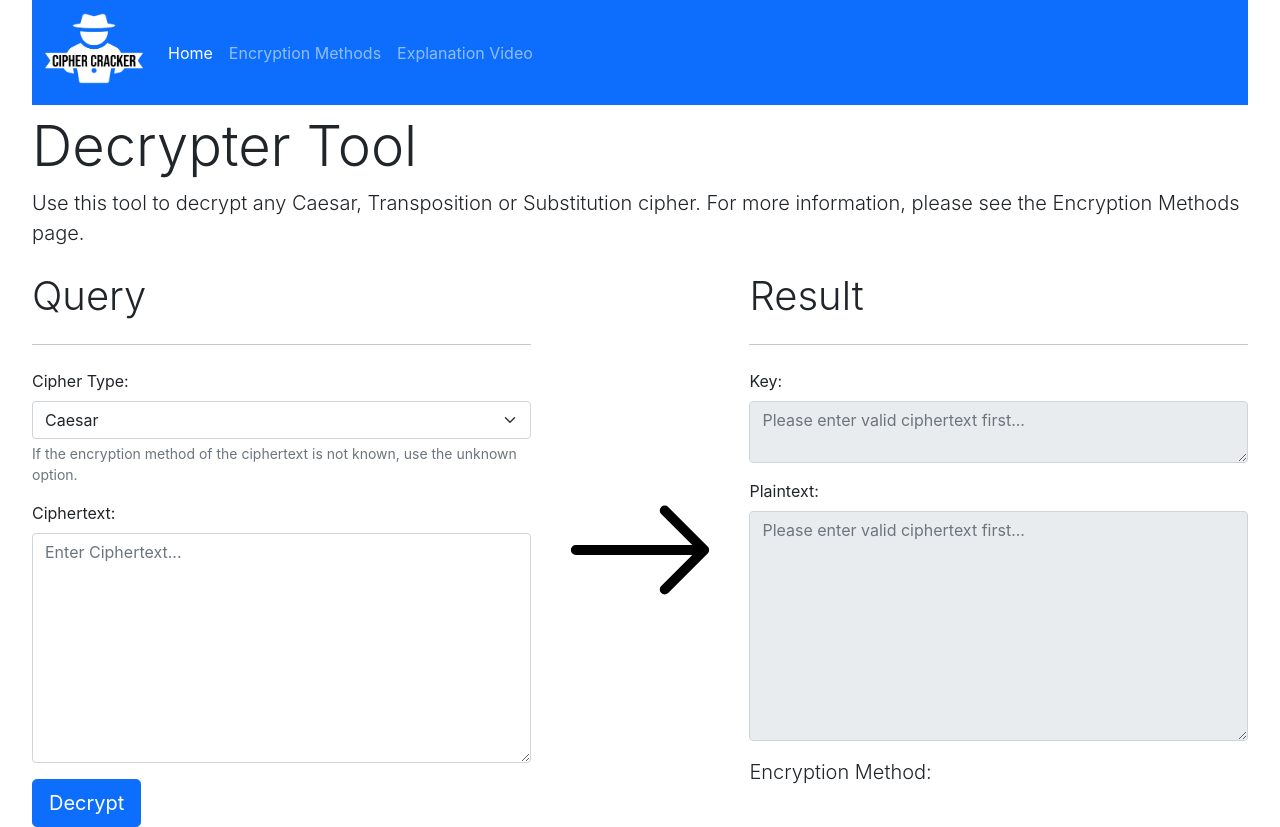
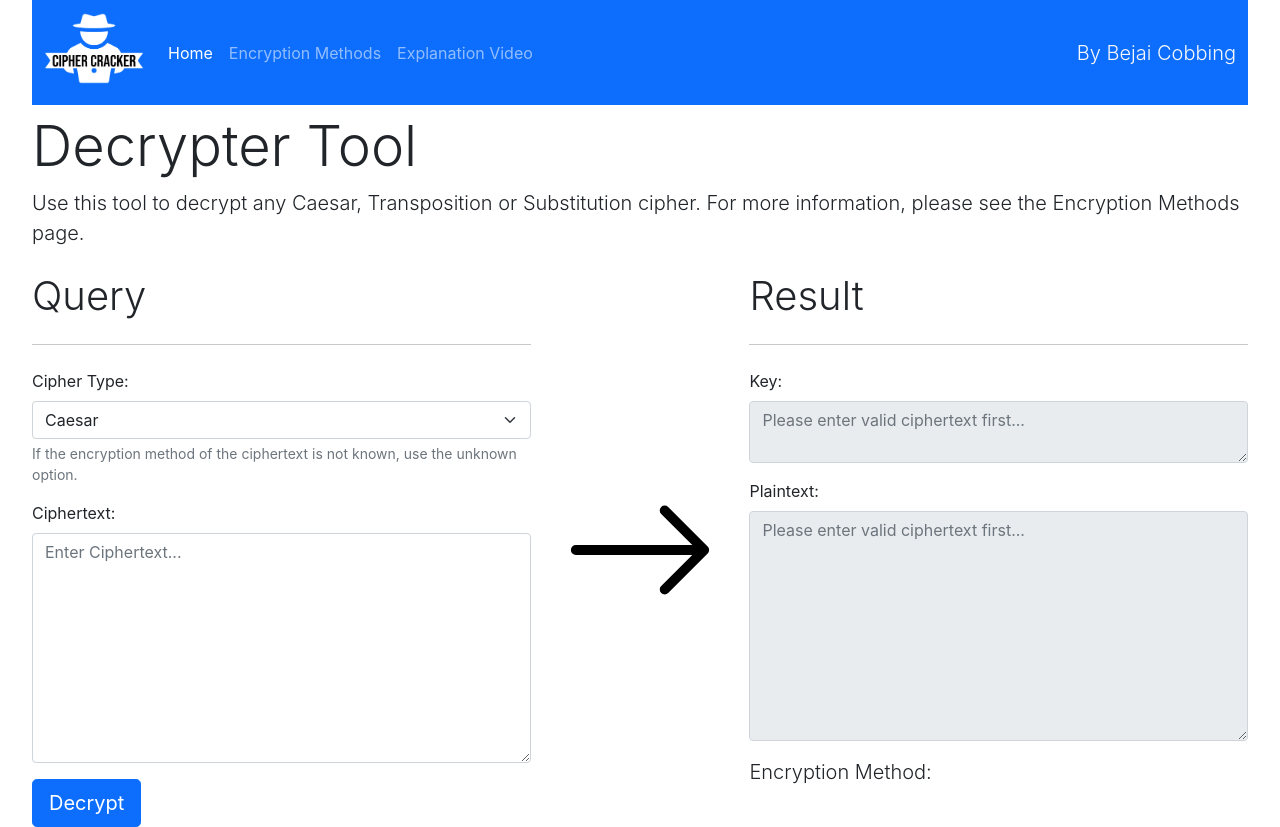
Before and after one commit to bejai95/Cipher-Cracker, a Next.js app in the folder Frontend/cipher_cracker/: page / in a window 1280 px wide. Built offline with nearby package versions, Linux system fonts and the light colour scheme.

Commit message:
Added By Bejai Cobbing to navbar

```diff
--- a/Frontend/cipher_cracker/components/NavBar.js
+++ b/Frontend/cipher_cracker/components/NavBar.js
@@ -27,6 +27,9 @@ export default function NarBar() {
             </li>
           </ul>
         </div>
+        <div className="lead text-light" >
+          By Bejai Cobbing
+        </div>
       </div>
     </nav>
   )
```
